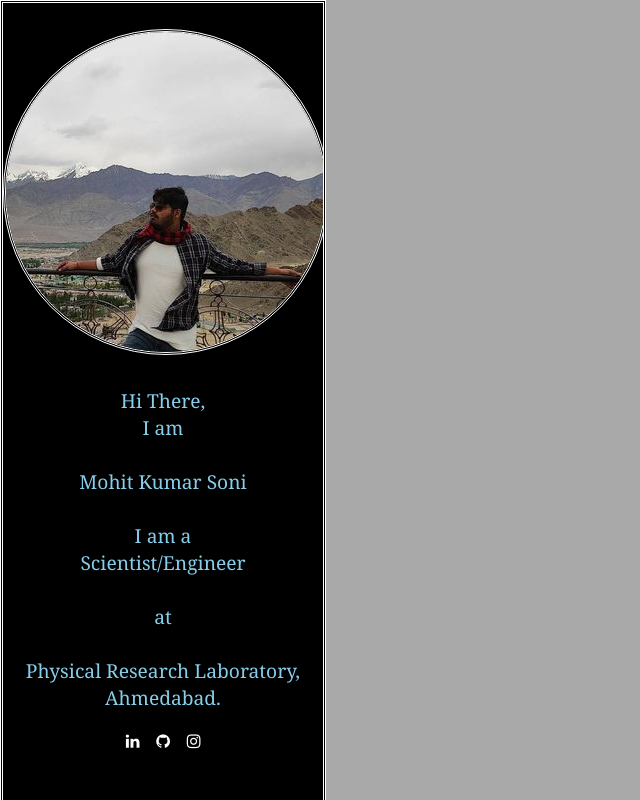
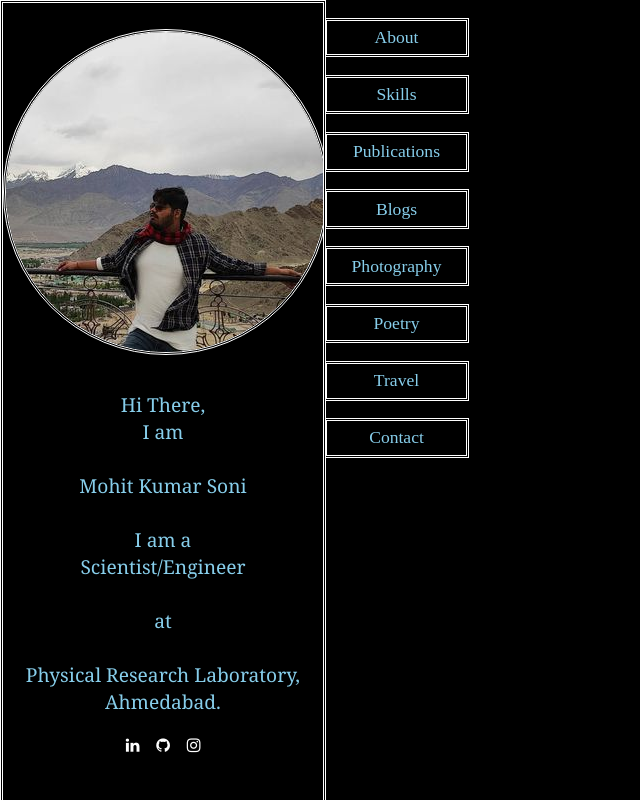
Before and after one commit to mohit1soni/mohit1soni.github.io, a plain HTML site: page index.html in a window 1280 px wide. Shown: the whole page, without its empty margins (0-640 px from the left). Drawn offline with Linux system fonts and the light colour scheme.

Commit message:
added the menus

```diff
--- a/index.html
+++ b/index.html
@@ -1,17 +1,19 @@
-<!DOCTYPE <html>
+<!DOCTYPE html>
+<html lang="en">
 <head>
-    <meta lang="utf-8">
+    <meta charset="utf-8">
+    <meta name="viewport" content="width=device-width">
+    <link rel="stylesheet" href="https://cdnjs.cloudflare.com/ajax/libs/font-awesome/4.7.0/css/font-awesome.min.css">
     <link rel="stylesheet" href="main.css">
-    <link rel="stylesheet" href="https://cdnjs.cloudflare.com/ajax/libs/font-awesome/4.7.0/css/font-awesome.min.css">
 
-    <script src="main.js"></script>
+    <script type="text/javascript" src="main.js"></script>
     <title src = "resources/log.JPG">Mohit Soni</title>
 
 </head>
 
 <body class="body">
     <div class="sidebar">
-        <img src="resources/log1.JPG" class="image_side">
+        <img src="resources/log1.JPG" class="image_side" alt="logo">
         <div class="sidebar-text">
         Hi There, <br> I am <br><br>Mohit Kumar Soni <br><br> I am a  <br> Scientist/Engineer <br><br> at <br><br>Physical Research Laboratory, <br>Ahmedabad.
         </div>
@@ -21,4 +23,16 @@
             <a href="https://www.instagram.com/max__s20" class="instagram"><i class="fa fa-instagram"></i></a>
         </div>
     </div>
+    <div class="Tags">
+        <p id ='About0'>About</p>
+        <p id ='About1'>Skills</p>
+        <p id ='About2'>Publications</p>
+        <p id ='About3'>Blogs</p>
+        <p id ='About4'>Photography</p>
+        <p id ='About5'>Poetry</p>
+        <p id ='About6'>Travel</p>
+        <p id ='About7'>Contact</p>
+    </div>
 </body>
+
+</html>
--- a/main.css
+++ b/main.css
@@ -1,9 +1,16 @@
+
+.body{
+    background-color:black;
+    height: 100%;
+   }
+
+
    .sidebar {
     height: 100%;
     width: 25%;
     padding-top: 2%;
     position: fixed;
-z-index: 1;
+    /* z-index: 1; */
     top: 0;
     left: 0;
     background-color: black;
@@ -38,6 +45,22 @@ border-style: double;
      color: white;
     }
 
-.body{
-    background-color:darkgray;
+
+
+
+.Tags{
+    width: 10%;
+    padding-left: 25%;
+    background-color: black;
 }
+
+.Tags p{
+    padding: 5%;
+    width: 100%;
+    border-color: white;
+    border-style: double;
+    text-align: center;
+    color:skyblue;
+    font-size: 110%;
+    /* cursor: pointer; */
+}
```
Lines whose indentation alone changed are shown as unchanged.
